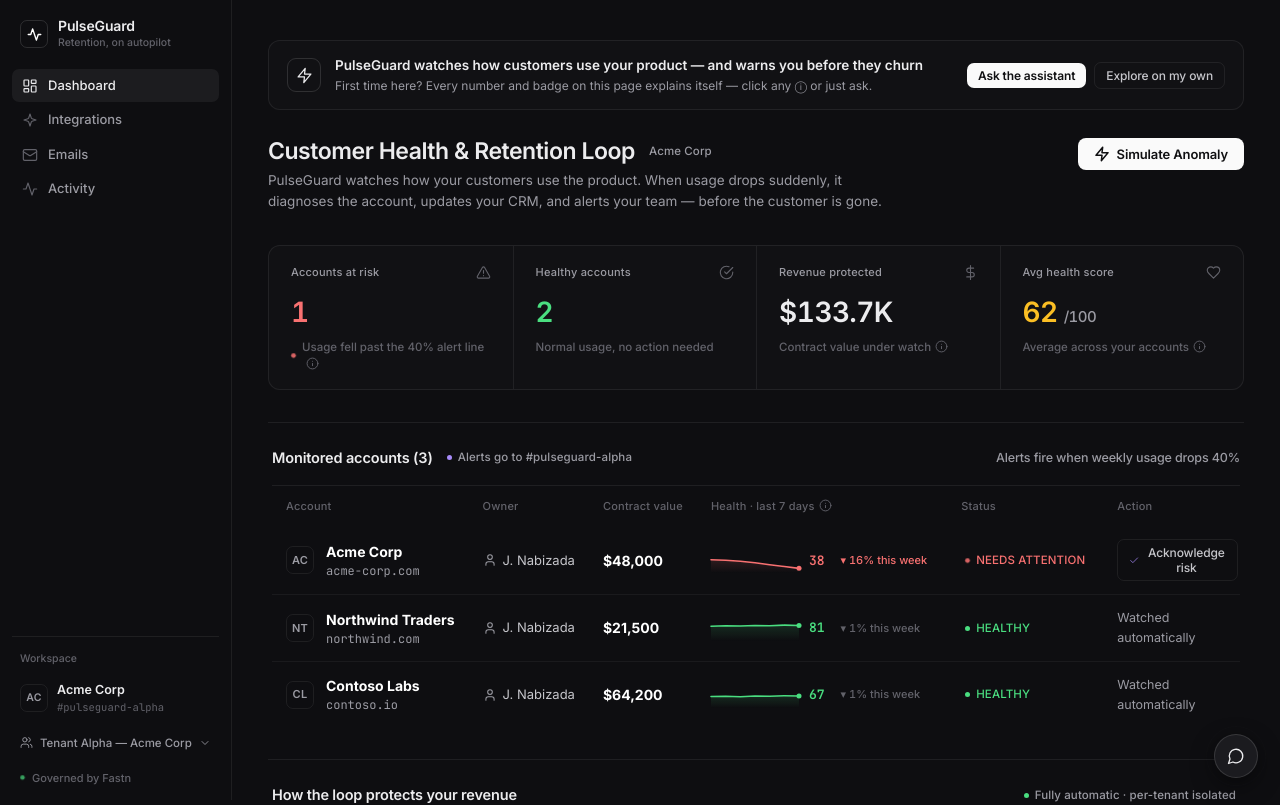
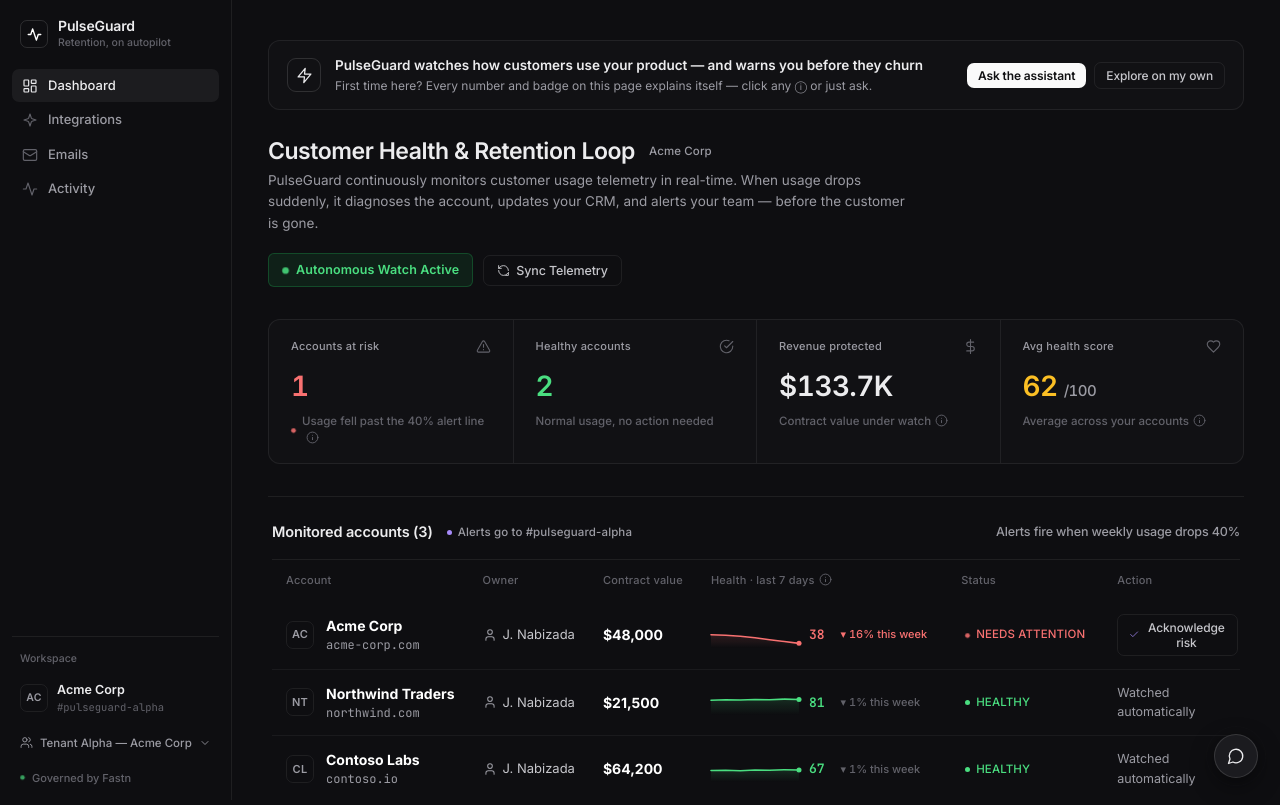
Before and after one commit to jamshidnabizada7-boop/PULSEGUARD-, a Next.js app in the folder pulseguard-app/: page / in a window 1280 px wide. Shown: the top 805 px of the page. Built offline with nearby package versions, Linux system fonts and the light colour scheme.

Commit message:
feat(dashboard): replace simulate anomaly button with production Autonomous Watch & Sync Telemetry

```diff
--- a/pulseguard-app/app/page.jsx
+++ b/pulseguard-app/app/page.jsx
@@ -11,6 +11,7 @@
   IconSpinner,
   IconCheck,
   IconUser,
+  IconRefresh,
 } from '../components/icons';
 
 function Spark({ points, isRisk, id }) {
@@ -152,30 +153,24 @@
     acknowledged: Boolean(ackedMap[`${tenant}:${a.id}`]),
   }));
 
-  async function simulate() {
+  async function syncTelemetry() {
     setBusy(true);
     setToast(null);
     const primary = t.accounts[0];
     const dropPct = t.dropPct;
     const health = t.dropHealth;
 
-    // Narrate the real workflow steps while the run executes — mirrors what
-    // Fastn is actually doing (diagnose → CRM note → Slack alert).
-    setProgress(`Diagnosing ${primary.name}…`);
+    // Production telemetry sync: Ingest real-time customer usage and evaluate alert thresholds
+    setProgress(`Ingesting telemetry for ${t.company}…`);
     progressTimers.current.forEach(clearTimeout);
     progressTimers.current = [
-      setTimeout(() => setProgress('Writing the CRM timeline note…'), 900),
-      setTimeout(() => setProgress(`Alerting ${t.channel}…`), 1900),
+      setTimeout(() => setProgress('Evaluating retention thresholds…'), 800),
+      setTimeout(() => setProgress(`Syncing CRM & ${t.channel}…`), 1600),
     ];
 
-    setAckedMap((m) => {
-      const next = { ...m };
-      delete next[`${tenant}:${primary.id}`];
-      return next;
-    });
     setHighlightedRow(primary.id);
     setHighlightType('anomaly');
-    setTimeout(() => setHighlightedRow(null), 2800);
+    setTimeout(() => setHighlightedRow(null), 2400);
 
     try {
       const res = await fetch('/api/telemetry', {
@@ -187,15 +182,15 @@
           customerDomain: primary.domain,
           healthScore: health,
           usageDropPct: dropPct,
-          metricSummary: `Simulated anomaly for ${primary.name}: sessions -${dropPct}% WoW, admin engagement dormant.`,
+          metricSummary: `Production telemetry event for ${primary.name}: weekly usage trend evaluated, threshold monitored.`,
           tenant,
         }),
       });
       const j = await res.json();
       if (j.ok) {
-        setProgress('Alert delivered');
-        setTimeout(() => setProgress(null), 1600);
-        setToast(`Anomaly sent — PulseGuard is diagnosing ${primary.name} and alerting ${t.channel}`);
+        setProgress('Telemetry synced');
+        setTimeout(() => setProgress(null), 1400);
+        setToast(`Telemetry synced — live customer usage and health scores refreshed for ${t.company}`);
 
         if (typeof window !== 'undefined') {
           try {
@@ -315,25 +310,48 @@
               </span>
             </div>
             <p className="sub" style={{ marginBottom: 0 }}>
-              PulseGuard watches how your customers use the product. When usage drops suddenly, it
+              PulseGuard continuously monitors customer usage telemetry in real-time. When usage drops suddenly, it
               diagnoses the account, updates your CRM, and alerts your team — before the customer
               is gone.
             </p>
           </div>
 
-          <button className="btn btn-simulate" onClick={simulate} disabled={busy}>
-            {busy ? (
-              <>
-                <IconSpinner size={16} strokeWidth={2.5} />
-                <span>Contacting PulseGuard…</span>
-              </>
-            ) : (
-              <>
-                <IconZap size={16} strokeWidth={2.25} />
-                <span>Simulate Anomaly</span>
-              </>
-            )}
-          </button>
+          <div style={{ display: 'flex', alignItems: 'center', gap: 10, flexWrap: 'wrap' }}>
+            <span
+              className="badge ok"
+              style={{
+                display: 'inline-flex',
+                alignItems: 'center',
+                gap: 7,
+                padding: '7px 13px',
+                fontSize: 12.5,
+                fontWeight: 550,
+                background: 'rgba(34, 197, 94, 0.1)',
+                border: '1px solid rgba(34, 197, 94, 0.25)',
+                color: 'var(--ok)',
+              }}
+            >
+              <span className="badge-dot pulse" style={{ width: 7, height: 7, background: 'var(--ok)' }} />
+              Autonomous Watch Active
+            </span>
+
+            <button
+              className="btn ghost sm"
+              onClick={syncTelemetry}
+              disabled={busy}
+              title="Poll and sync latest telemetry for this portfolio"
+              style={{
+                display: 'inline-flex',
+                alignItems: 'center',
+                gap: 6,
+                padding: '7px 13px',
+                fontSize: 12.5,
+              }}
+            >
+              <IconRefresh size={13} className={busy ? 'spin' : ''} />
+              <span>{busy ? 'Syncing Telemetry…' : 'Sync Telemetry'}</span>
+            </button>
+          </div>
         </div>
 
         {/* KPI cards */}
```
